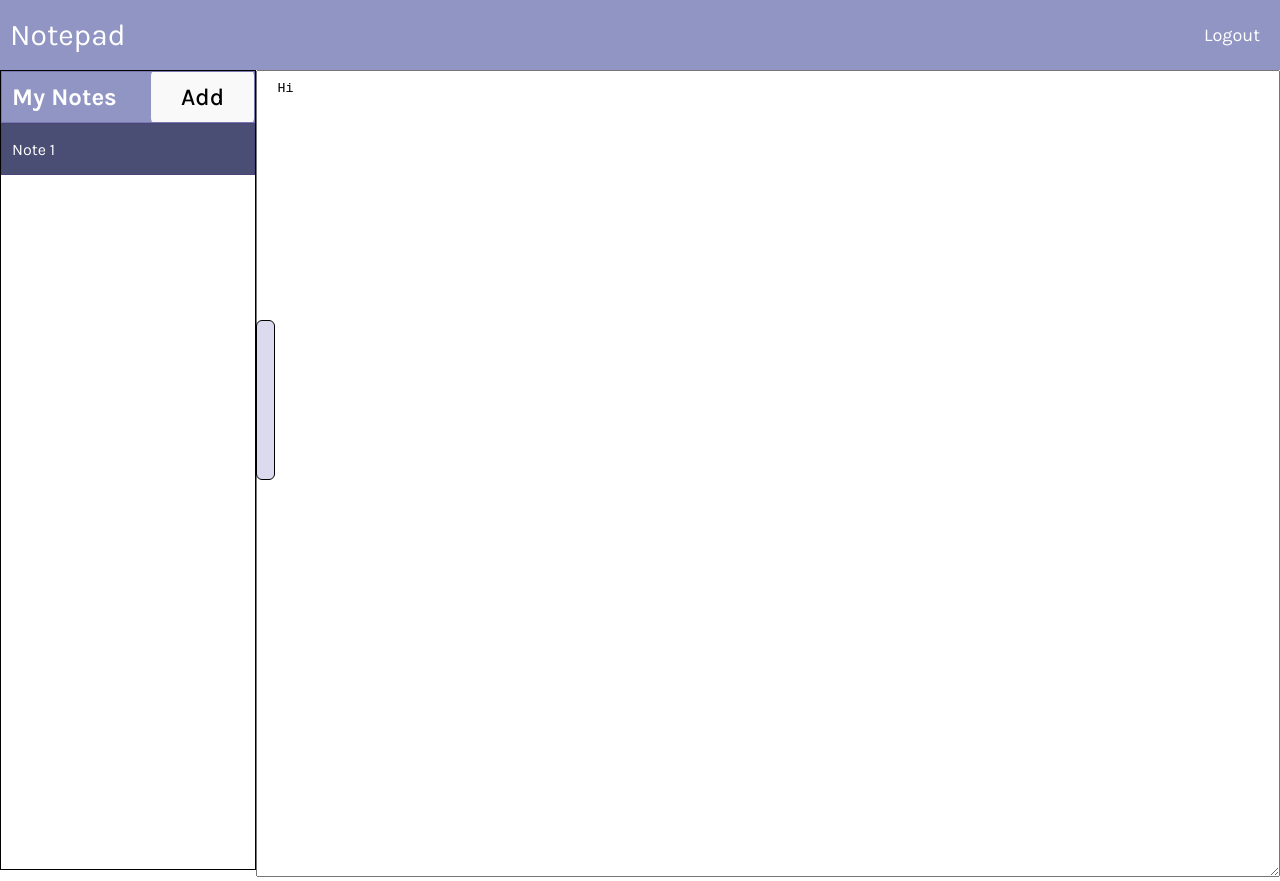
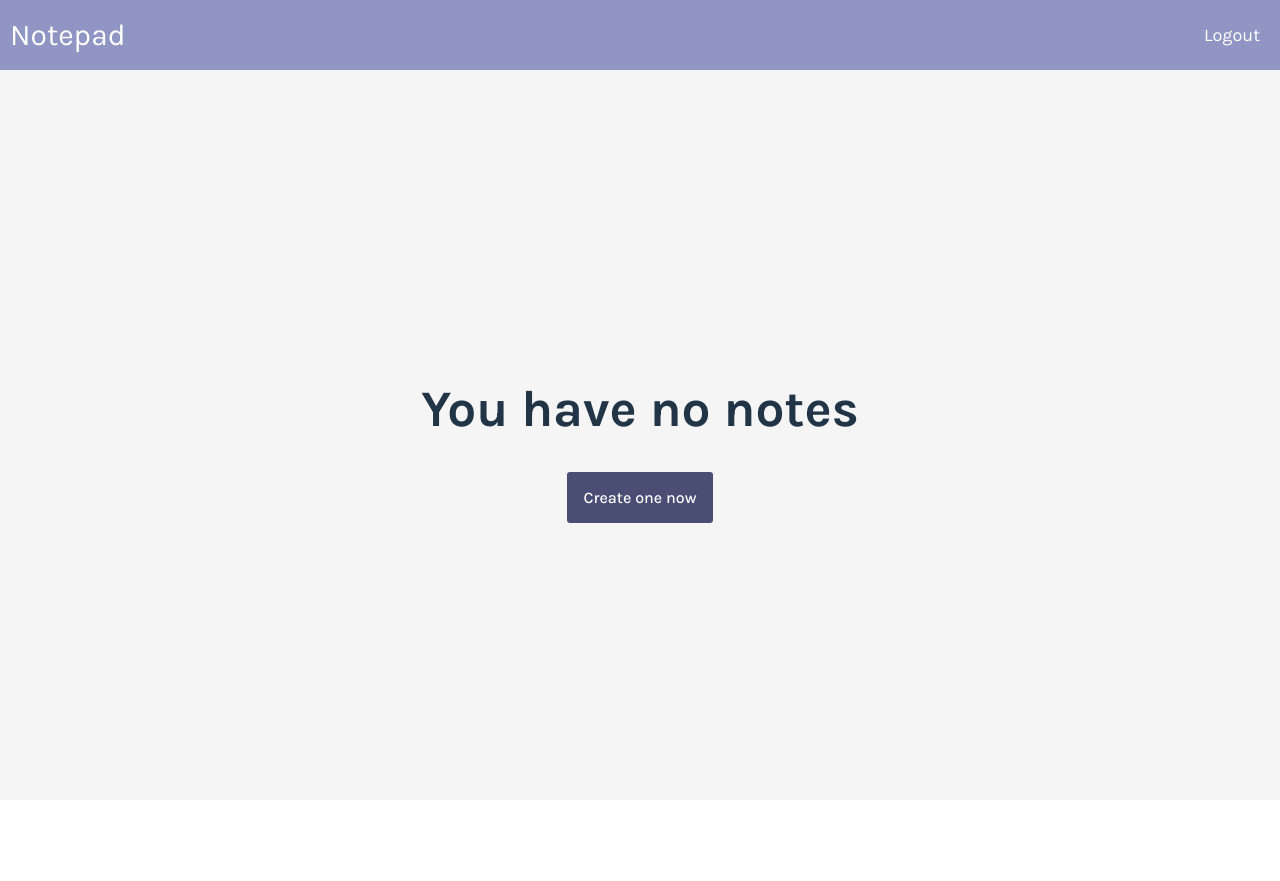
Before and after one commit to poula1010/Notepad-FrontEnd, a React (Vite) app in the folder NoteBook-Music/: page /main in a window 1280 px wide. After the commit the page ends 800 px from the top, so only its background shows below. Built offline with nearby package versions, Linux system fonts and the light colour scheme; no server answers; sample sign-in values are in the browser's storage.

Commit message:
added no notes window

```diff
--- a/NoteBook-Music/src/App.css
+++ b/NoteBook-Music/src/App.css
@@ -13,11 +13,12 @@
 
 .split-main {
   display: grid;
-  height: 100%;
+  height: calc(100% - 70px);
   grid-template-rows: 1fr;
   transition-duration: var(--splitTransitionTime);
   transition-timing-function: var(--splitTransitionCurve);
   column-gap: 0%;
+
 }
 
 .split-minimized {
@@ -247,3 +248,23 @@
 .logout:hover {
   cursor: grab;
 }
+
+.no-notes {
+  width: 100%;
+  height: calc(100% - 70px);
+  display: flex;
+  flex-direction: column;
+  justify-content: center;
+  align-items: center;
+  background-color: whitesmoke;
+  font-family: "Karla", "sans-serif";
+}
+
+.first-note {
+  cursor: pointer;
+  background-color: #4A4E74;
+  border: none;
+  color: white;
+  border-radius: 3px;
+  padding: 1rem;
+}
--- a/NoteBook-Music/src/components/Split.jsx
+++ b/NoteBook-Music/src/components/Split.jsx
@@ -4,14 +4,18 @@ import { addNote, getNotes } from "../services/NoteService";
 
 export default function Split() {
     const [splitMaximized, setSplitMaximized] = useState(true);
-    const [notes, setNotes] = useState([{ id: 1, body: "Hi" }]);
+    const [notes, setNotes] = useState([]);
     const [currentNoteId, setCurrentNoteId] = useState(notes[0]?.id || 0);
     const currentNote = findCurrentNote();
+    console.log(notes);
     useEffect(() => {
         let newNotes;
         getNotes().then(resolved => {
             newNotes = resolved.data;
             setNotes(newNotes);
+            if (newNotes.length > 0) {
+                setCurrentNoteId(newNotes[0].id);
+            }
         }).catch(() => { console.log("error") })
 
     }, [])
@@ -56,6 +60,7 @@ export default function Split() {
     const splitBtnClass = splitMaximized === true ? "split-btn-max" : "split-btn-min";
     const splitClass = splitMaximized === true ? "split-maximized" : "split-minimized";
     return (
+        notes.length > 0 ?
             <div className={"split-main " + splitClass}>
                 <SideBar
                     notes={notes}
@@ -68,6 +73,15 @@ export default function Split() {
                 </div>
                 <button className={"split-min-btn " + splitBtnClass} onClick={handleSplitMinimize} ></button>
             </div>
-
+            :
+            <div className="no-notes">
+                <h1>You have no notes</h1>
+                <button
+                    className="first-note"
+                    onClick={createNewNote}
+                >
+                    Create one now
+                </button>
+            </div>
     )
 }
```
Lines whose indentation alone changed are shown as unchanged.
